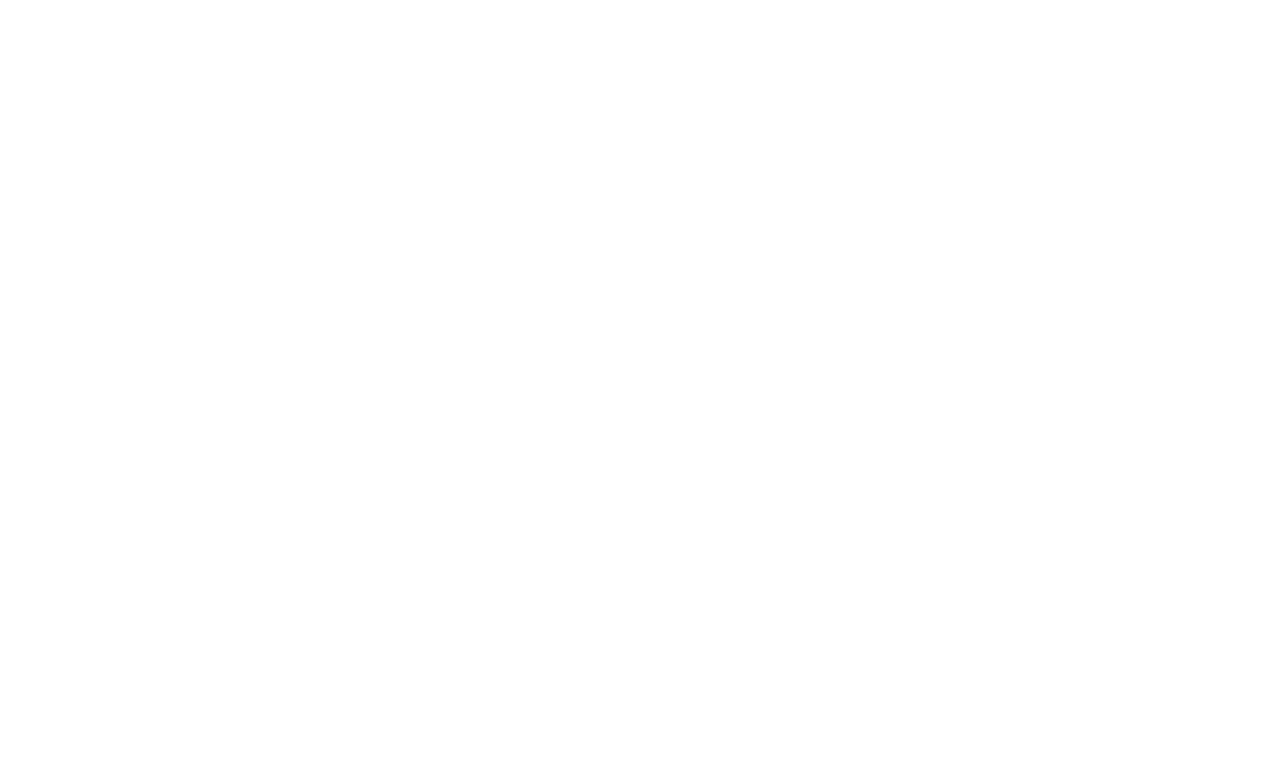
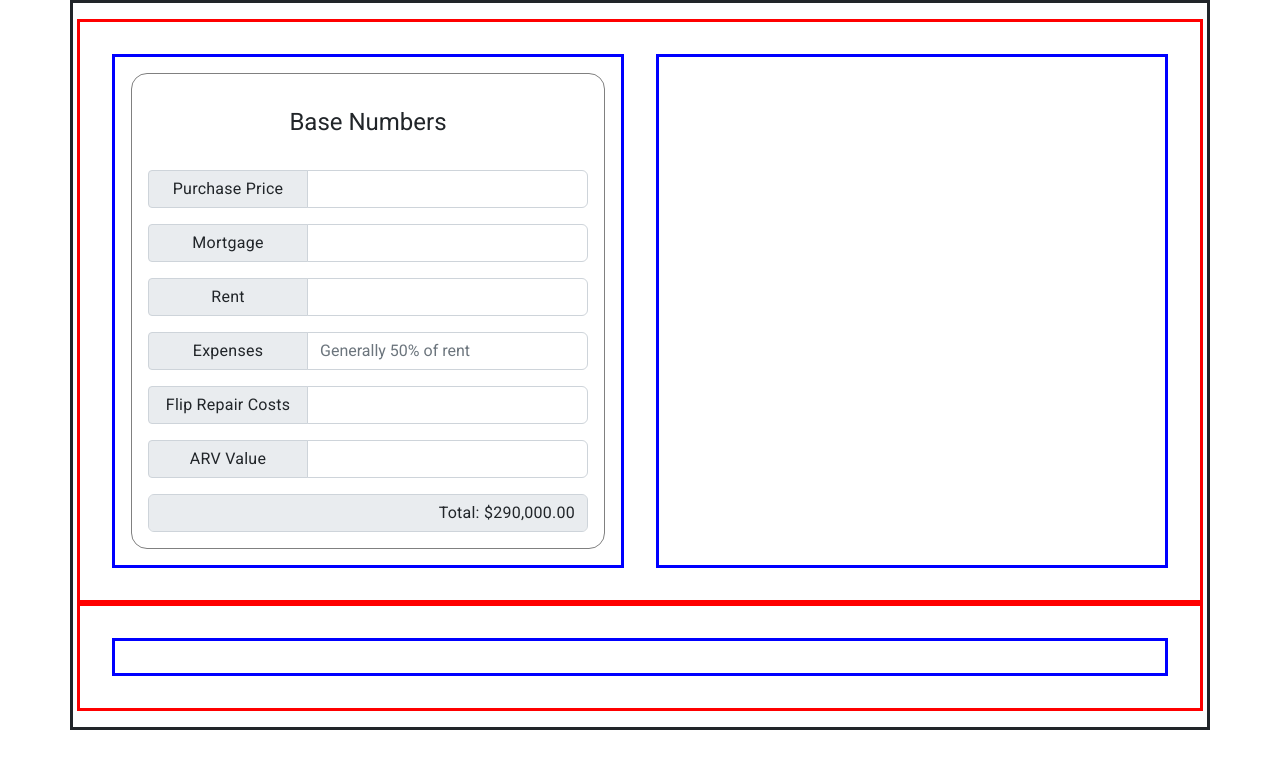
Before and after one commit to douar/calculators, an Angular app: page / in a window 1280 px wide. Shown: the top 768 px of the page. Built offline with nearby package versions, Linux system fonts and the light colour scheme.

Commit message:
first sets of input

```diff
--- a/src/app/app.module.ts
+++ b/src/app/app.module.ts
@@ -6,6 +6,7 @@
 import { NgbModule } from '@ng-bootstrap/ng-bootstrap';
 import { BrowserAnimationsModule } from '@angular/platform-browser/animations';
 import { MaterialModule } from "./material.module";
+import { FormsModule } from "@angular/forms";
 
 @NgModule({
   declarations: [
@@ -16,7 +17,8 @@
     BrowserModule,
     NgbModule,
     BrowserAnimationsModule,
-    MaterialModule
+    MaterialModule,
+    FormsModule
   ],
   providers: [],
   bootstrap: [AppComponent]
--- a/src/app/components/investment-estate/investment-estate.component.css
+++ b/src/app/components/investment-estate/investment-estate.component.css
@@ -0,0 +1,33 @@
+.container{
+  border: solid;
+  padding: 1rem;
+}
+
+.row{
+  border: solid red;
+  padding: 1rem;
+}
+
+.col{
+  border: solid blue;
+  padding: 1rem;
+  margin: 1rem;
+}
+
+.form-container{
+  border: solid gray thin;
+  border-radius: 1rem;
+  padding: 1rem
+}
+
+h1{
+  text-align: center;
+  padding: 1rem;
+}
+
+.input-group-text{
+  width: 10rem;
+  display: flex;
+  justify-content: center;
+  border-radius: 0.25rem 0px 0px 0.25rem;
+}
--- a/src/app/components/investment-estate/investment-estate.component.html
+++ b/src/app/components/investment-estate/investment-estate.component.html
@@ -1,5 +1,58 @@
 <div class="container">
-  <div>
+  <div class="row">
+    <div class="col">
+      <div class="form-container">
+        <h1>Base Numbers</h1>
+        <div class="input-group mb-3">
+          <div class="input-group-prepend">
+            <span class="input-group-text">Purchase Price</span>
+          </div>
+          <input type="text" class="form-control">
+        </div>
+        <div class="input-group mb-3">
+          <div class="input-group-prepend">
+            <span class="input-group-text">Mortgage</span>
+          </div>
+          <input type="text" class="form-control">
+        </div>
+        <div class="input-group mb-3">
+          <div class="input-group-prepend">
+            <span class="input-group-text">Rent</span>
+          </div>
+          <input type="text" class="form-control">
+        </div>
+        <div class="input-group mb-3">
+          <div class="input-group-prepend">
+            <span class="input-group-text">Expenses</span>
+          </div>
+          <input type="text" class="form-control" placeholder="Generally 50% of rent">
+        </div>
+        <div class="input-group mb-3">
+          <div class="input-group-prepend">
+            <span class="input-group-text">Flip Repair Costs</span>
+          </div>
+          <input type="text" class="form-control">
+        </div>
+        <div class="input-group mb-3">
+          <div class="input-group-prepend">
+            <span class="input-group-text">ARV Value</span>
+          </div>
+          <input type="text" class="form-control">
+        </div>
+        <div class="form-control" style="background-color: #E9ECEF">
+          <span style="display: flex; justify-content: end">Total: {{290000 | currency}}</span>
+        </div>
+      </div>
+    </div>
+    <div class="col">
 
+    </div>
+  </div>
+  <div class="row">
+    <div class="col">
+      <div>
+
+      </div>
+    </div>
   </div>
 </div>
```
